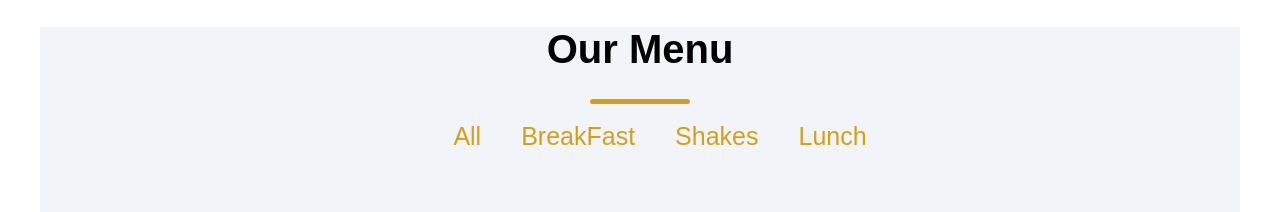
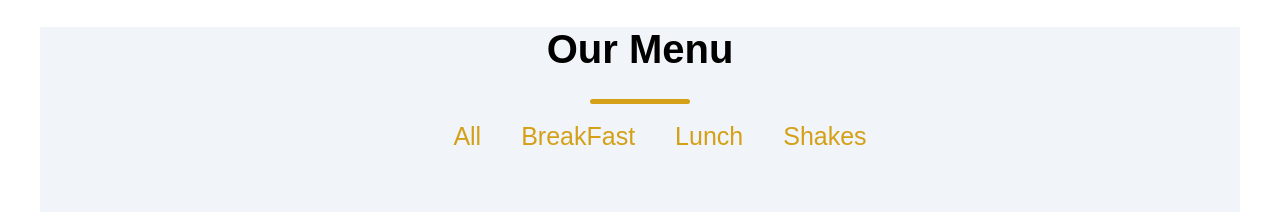
Before and after one commit to acciojob/menu-The-jalmejay, a React app: page / in a window 1280 px wide. Shown: the top 212 px of the page. Built offline with nearby package versions, Linux system fonts and the light colour scheme.

Commit message:
final update

```diff
--- a/src/components/App.js
+++ b/src/components/App.js
@@ -19,12 +19,11 @@ const App = () => {
         <li className="filter"  id="filter-btn-1"  onClick={() => handleFilter("BreakFast")}>
           BreakFast
         </li>
-
+        <li className="filter"  id="filter-btn-3"  onClick={() => handleFilter("Lunch")}>
+          Lunch
+        </li>
         <li className="filter"  id="filter-btn-2" onClick={() => handleFilter("Shakes")}>
           Shakes
-        </li>
-        <li className="filter"  id="filter-btn-3"  onClick={() => handleFilter("Lunch")}>
-          Lunch
         </li>
       </ul>
       <Menu data={filteredData} />
```
